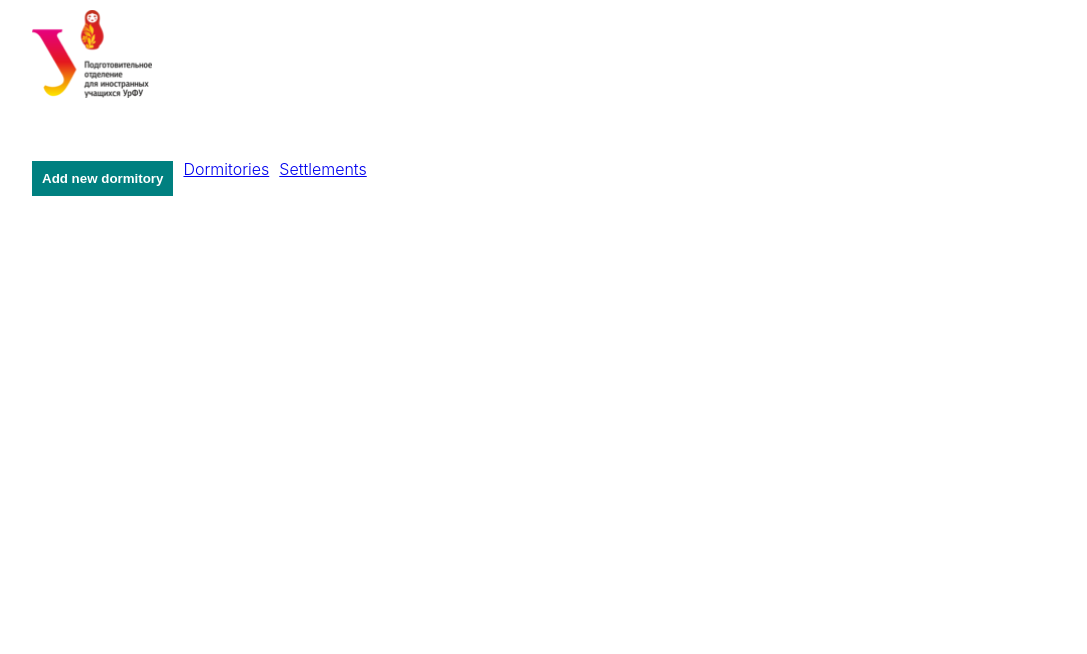
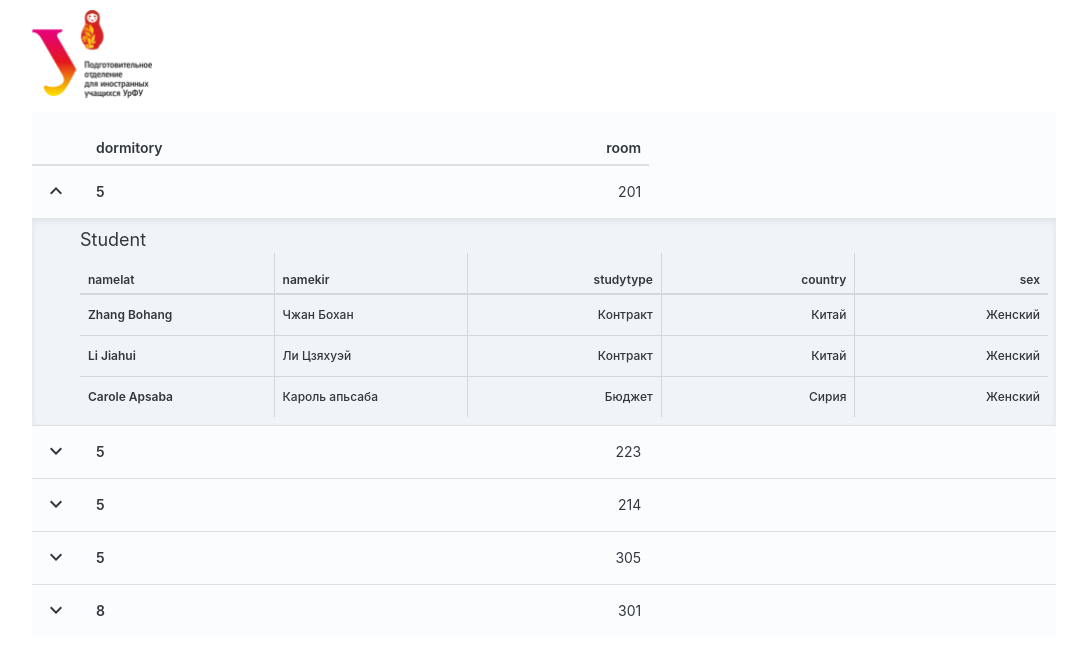
Before and after one commit to lyzhib/dormitory, a React (Create React App) app in the folder client/: page /dormitories in a window 1280 px wide. Shown: the top 654 px of the page, without its empty margins (96-1183 px from the left). Built offline with nearby package versions, Linux system fonts and the light colour scheme; no server answers.

Commit message:
Update Dormitories.jsx

```diff
--- a/client/src/pages/Dormitories.jsx
+++ b/client/src/pages/Dormitories.jsx
@@ -1,71 +1,164 @@
-import React from "react";
-import { useEffect } from "react";
-import { useState } from "react";
-import axios from "axios";
-import { Link } from "react-router-dom";
+import * as React from 'react';
+import PropTypes from 'prop-types';
+import IconButton from '@mui/joy/IconButton';
+import Table from '@mui/joy/Table';
+import Typography from '@mui/joy/Typography';
+import Sheet from '@mui/joy/Sheet';
+import KeyboardArrowDownIcon from '@mui/icons-material/KeyboardArrowDown';
+import KeyboardArrowUpIcon from '@mui/icons-material/KeyboardArrowUp';
 
-const Dormitories = () => {
-  const [dormitories, setDormitories] = useState([]);
+function createData(dormitory, room) {
+  return {
+    dormitory,
+    room,
+    student: [
+      {
+        namelat: 'Zhang Bohang',
+        namekir: 'Чжан Бохан',
+        studytype: 'Контракт',
+        country: 'Китай',
+        sex: 'Женский',
+      },
+      {
+        namelat: 'Li Jiahui',
+        namekir: 'Ли Цзяхуэй',
+        studytype: 'Контракт',
+        country: 'Китай',
+        sex: 'Женский',
+      },
+      {
+        namelat: 'Carole Apsaba',
+        namekir: 'Кароль апьсаба',
+        studytype: 'Бюджет',
+        country: 'Сирия',
+        sex: 'Женский',
+      },
+    ],
+  };
+}
 
-  useEffect(() => {
-    const fetchAllDormitories = async () => {
-      try {
-        const res = await axios.get("http://localhost:8800/dormitories");
-        setDormitories(res.data);
-      } catch (err) {
-        console.log(err);
-      }
-    };
-    fetchAllDormitories();
-  }, []);
-
-  console.log(dormitories);
-
-  const handleDelete = async (id) => {
-    try {
-      await axios.delete(`http://localhost:8800/dormitories/${id}`);
-      window.location.reload()
-    } catch (err) {
-      console.log(err);
-    }
-  };
+function Row(props) {
+  const { row } = props;
+  const [open, setOpen] = React.useState(props.initialOpen || false);
 
   return (
-    <div>
-      <div className="container">
-        <button className="addHome">
-          <Link to="/add" style={{ color: "inherit", textDecoration: "none" }}>
-            Add new dormitory
-          </Link>
-        </button>
-        <div className="links">
-          <Link className="link" to="/dormitories">
-            <h6>Dormitories</h6>
-          </Link>
-        </div>
-        <div className="links">
-          <Link className="link" to="/settlements">
-            <h6>Settlements</h6>
-          </Link>
-        </div>
-      </div>
-       <table className="dormitories">
+    <React.Fragment>
+      <tr>
+        <td>
+          <IconButton
+            aria-label="expand row"
+            variant="plain"
+            color="neutral"
+            size="sm"
+            onClick={() => setOpen(!open)}
+          >
+            {open ? <KeyboardArrowUpIcon /> : <KeyboardArrowDownIcon />}
+          </IconButton>
+        </td>
+        <th scope="row">{row.dormitory}</th>
+        <td>{row.room}</td>
+      </tr>
+      <tr>
+        <td style={{ height: 0, padding: 0 }} colSpan={6}>
+          {open && (
+            <Sheet
+              variant="soft"
+              sx={{ p: 1, pl: 6, boxShadow: 'inset 0 3px 6px 0 rgba(0 0 0 / 0.08)' }}
+            >
+              <Typography level="body-lg" component="div">
+                Student
+              </Typography>
+              <Table
+                borderAxis="bothBetween"
+                size="sm"
+                aria-label="purchases"
+                sx={{
+                  '& > thead > tr > th:nth-child(n + 3), & > tbody > tr > td:nth-child(n + 3)':
+                    { textAlign: 'right' },
+                  '--TableCell-paddingX': '0.5rem',
+                }}
+              >
+                <thead>
+                  <tr>
+                    <th>namelat</th>
+                    <th>namekir</th>
+                    <th>studytype</th>
+                    <th>country</th>
+                    <th>sex</th>
+                  </tr>
+                </thead>
+                <tbody>
+                  {row.student.map((studentRow) => (
+                    <tr>
+                      <th scope="row">{studentRow.namelat}</th>
+                      <td>{studentRow.namekir}</td>
+                      <td>{studentRow.studytype}</td>
+                      <td>{studentRow.country}</td>
+                      <td>{studentRow.sex}</td>
+                    </tr>
+                  ))}
+                </tbody>
+              </Table>
+            </Sheet>
+          )}
+        </td>
+      </tr>
+    </React.Fragment>
+  );
+}
+
+Row.propTypes = {
+  initialOpen: PropTypes.bool,
+  row: PropTypes.shape({
+    dormitory: PropTypes.number.isRequired,
+    room: PropTypes.number.isRequired,
+    student: PropTypes.arrayOf(
+      PropTypes.shape({
+        namelat: PropTypes.string.isRequired,
+        namekir: PropTypes.string.isRequired,
+        studytype: PropTypes.string.isRequired,
+        country: PropTypes.string.isRequired,
+        sex: PropTypes.string.isRequired,
+      }),
+    ).isRequired,
+  }).isRequired,
+};
+
+const rows = [
+  createData(5, 201),
+  createData(5, 223),
+  createData(5, 214),
+  createData(5, 305),
+  createData(8, 301),
+];
+
+export default function TableCollapsibleRow() {
+  return (
+    <Sheet>
+      <Table
+        aria-label="collapsible table"
+        sx={{
+          '& > thead > tr > th:nth-child(n + 3), & > tbody > tr > td:nth-child(n + 3)':
+            { textAlign: 'right' },
+          '& > tbody > tr:nth-child(odd) > td, & > tbody > tr:nth-child(odd) > th[scope="row"]':
+            {
+              borderBottom: 0,
+            },
+        }}
+      >
         <thead>
-         <tr>
-          <th scope="col"></th>
-          <th scope="col"></th>
-          <th scope="col"></th>
-          <th scope="col"></th>
-          <th scope="col"></th>
-          <th scope="col"></th>
-         </tr>
+          <tr>
+            <th style={{ width: 40 }} aria-label="empty" />
+            <th style={{ width: '40%' }}>dormitory</th>
+            <th>room</th>
+          </tr>
         </thead>
         <tbody>
-
+          {rows.map((row, index) => (
+            <Row row={row} initialOpen={index === 0} />
+          ))}
         </tbody>
-       </table>
-    </div>
+      </Table>
+    </Sheet>
   );
-};
-
-export default Dormitories;
+}
```
